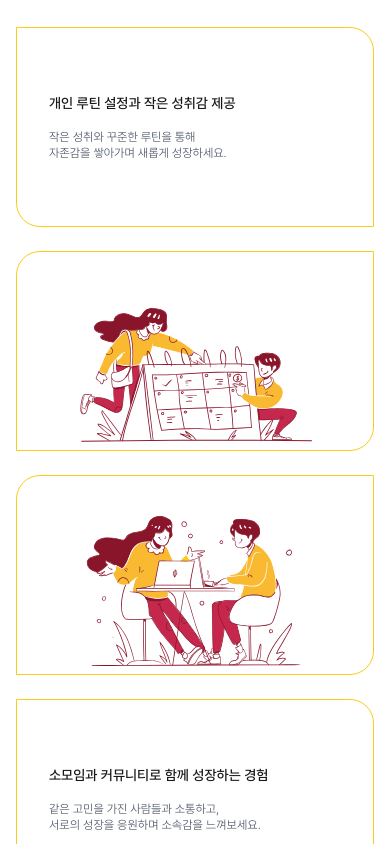
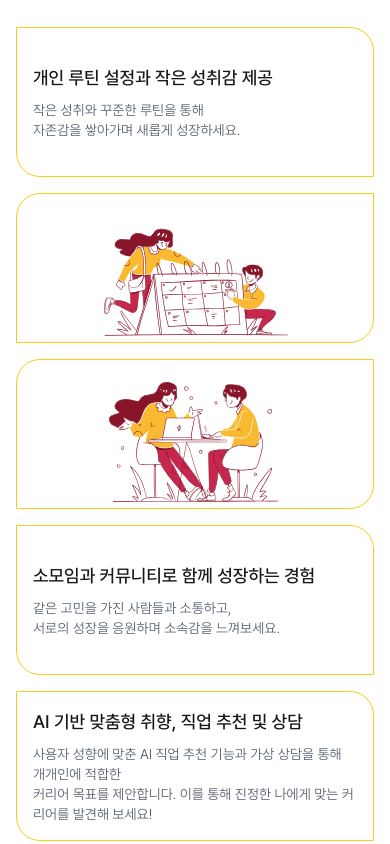
Before and after one commit to bellra-jin/NEETopia, a Next.js app: page / in a window 390 px wide. Shown: the part 1000-1844 px from the top of the page. Built offline with nearby package versions, Linux system fonts and the light colour scheme.

Commit message:
인틀롤 페이지 반응형 수정

```diff
--- a/src/app/page.jsx
+++ b/src/app/page.jsx
@@ -88,63 +88,73 @@ export default function Home() {
 
 
         {/* Features Section */}
-        <section className="max-w-6xl mx-auto grid grid-cols-1 md:grid-cols-2 lg:grid-cols-3 gap-6 py-12 md:py-24">
-          {/* First Feature */}
-          <div className="p-8 border border-yellow-400 rounded-tl-none rounded-tr-[24px] rounded-bl-[24px] rounded-br-none flex flex-col justify-center h-[200px] md:h-[250px] lg:h-[300px]">
-            <h3 className="font-medium text-left text-sm md:text-lg lg:text-2xl">
+        <section className="max-w-6xl mx-auto grid grid-cols-3 gap-4 md:gap-6 py-12 md:py-16 lg:py-24 px-0 md:px-4">
+          {/* First Section: Text on the left (75%) and Image on the right (25%) */}
+          <div
+            className="p-4 md:p-6 lg:p-8 border border-yellow-400 rounded-tl-none rounded-tr-[24px] rounded-bl-[24px] rounded-br-none flex flex-col justify-center col-span-3 md:col-span-2 h-[150px] md:h-[250px] lg:h-[300px]"
+          >
+            <h3 className="font-medium text-left text-lg md:text-xl lg:text-2xl">
               개인 루틴 설정과 작은 성취감 제공
             </h3>
-            <p className="text-gray-600 mt-4 text-left text-xs md:text-sm lg:text-lg font-light">
+            <p className="text-gray-600 mt-2 md:mt-3 lg:mt-4 text-left text-sm md:text-base lg:text-lg font-light">
               작은 성취와 꾸준한 루틴을 통해 <br />
               자존감을 쌓아가며 새롭게 성장하세요.
             </p>
           </div>
 
-          <div className="px-8 pt-8 pb-0 border border-yellow-400 rounded-tl-[24px] rounded-br-[24px] rounded-tr-none rounded-bl-none flex justify-center items-center h-[200px] md:h-[250px] lg:h-[300px]">
+          <div
+            className="px-4 md:px-6 lg:px-8 pt-4 md:pt-6 lg:pt-8 pb-0 border border-yellow-400 rounded-tl-[24px] rounded-br-[24px] rounded-tr-none rounded-bl-none flex justify-center items-center col-span-3 md:col-span-1 h-[150px] md:h-[250px] lg:h-[300px]"
+          >
             <img
               src="/images/01_daily.svg"
               alt="이미지 설명"
-              className="h-[150px] md:h-[200px] lg:h-[250px] w-auto"
+              className="h-[120px] md:h-[200px] lg:h-[250px] w-auto"
             />
           </div>
 
-          {/* Second Feature */}
-          <div className="px-8 pt-8 pb-0 border border-yellow-400 rounded-tl-[24px] rounded-br-[24px] rounded-tr-none rounded-bl-none flex justify-center items-center h-[200px] md:h-[250px] lg:h-[300px]">
+          {/* Second Section: Image on the left (25%) and Text on the right (75%) */}
+          <div
+            className="px-4 md:px-6 lg:px-8 pt-4 md:pt-6 lg:pt-8 pb-0 border border-yellow-400 rounded-tl-[24px] rounded-br-[24px] rounded-tr-none rounded-bl-none flex justify-center items-center col-span-3 md:col-span-1 h-[150px] md:h-[250px] lg:h-[300px]"
+          >
             <img
               src="/images/02_community.svg"
               alt="이미지 설명"
-              className="h-[150px] md:h-[200px] lg:h-[250px] w-auto"
+              className="h-[120px] md:h-[200px] lg:h-[250px] w-auto"
             />
           </div>
 
-          <div className="p-8 border border-yellow-400 rounded-tl-none rounded-tr-[24px] rounded-bl-[24px] rounded-br-none flex flex-col justify-center h-[200px] md:h-[250px] lg:h-[300px]">
-            <h3 className="font-medium text-left text-sm md:text-lg lg:text-2xl">
+          <div
+            className="p-4 md:p-6 lg:p-8 border border-yellow-400 rounded-tl-none rounded-tr-[24px] rounded-bl-[24px] rounded-br-none flex flex-col justify-center col-span-3 md:col-span-2 h-[150px] md:h-[250px] lg:h-[300px]"
+          >
+            <h3 className="font-medium text-left text-lg md:text-xl lg:text-2xl">
               소모임과 커뮤니티로 함께 성장하는 경험
             </h3>
-            <p className="text-gray-600 mt-4 text-left text-xs md:text-sm lg:text-lg font-light">
+            <p className="text-gray-600 mt-2 md:mt-3 lg:mt-4 text-left text-sm md:text-base lg:text-lg font-light">
               같은 고민을 가진 사람들과 소통하고, <br />
               서로의 성장을 응원하며 소속감을 느껴보세요.
             </p>
           </div>
 
-          {/* Third Feature */}
-          <div className="p-8 border border-yellow-400 rounded-tl-none rounded-tr-[24px] rounded-bl-[24px] rounded-br-none flex flex-col justify-center h-[200px] md:h-[250px] lg:h-[300px]">
-            <h3 className="font-medium text-left text-sm md:text-lg lg:text-2xl">
+          {/* Third Section: Text on the left (75%) and Image on the right (25%) */}
+          <div
+            className="p-4 md:p-6 lg:p-8 border border-yellow-400 rounded-tl-none rounded-tr-[24px] rounded-bl-[24px] rounded-br-none flex flex-col justify-center col-span-3 md:col-span-2 h-[150px] md:h-[250px] lg:h-[300px]"
+          >
+            <h3 className="font-medium text-left text-lg md:text-xl lg:text-2xl">
               AI 기반 맞춤형 취향, 직업 추천 및 상담
             </h3>
-            <p className="text-gray-600 mt-4 text-left text-xs md:text-sm lg:text-lg font-light">
-              사용자 성향에 맞춘 AI 직업 추천 기능과 가상 상담을 통해 개개인에
-              적합한 <br />
-              커리어 목표를 제안합니다. 이를 통해 진정한 나에게 맞는 커리어를
-              발견해 보세요!
+            <p className="text-gray-600 mt-2 md:mt-3 lg:mt-4 text-left text-sm md:text-base lg:text-lg font-light">
+              사용자 성향에 맞춘 AI 직업 추천 기능과 가상 상담을 통해 개개인에 적합한 <br />
+              커리어 목표를 제안합니다. 이를 통해 진정한 나에게 맞는 커리어를 발견해 보세요!
             </p>
           </div>
 
-          <div className="px-8 pt-8 pb-0 border border-yellow-400 rounded-tl-[24px] rounded-br-[24px] rounded-tr-none rounded-bl-none flex justify-center items-center h-[200px] md:h-[250px] lg:h-[300px]">
+          <div
+            className="px-4 md:px-6 lg:px-8 pt-4 md:pt-6 lg:pt-8 pb-0 border border-yellow-400 rounded-tl-[24px] rounded-br-[24px] rounded-tr-none rounded-bl-none flex justify-center items-center col-span-3 md:col-span-1 h-[150px] md:h-[250px] lg:h-[300px]"
+          >
             <img
               src="/images/03_ai.svg"
               alt="이미지 설명"
-              className="h-[150px] md:h-[200px] lg:h-[250px] w-auto"
+              className="h-[120px] md:h-[200px] lg:h-[250px] w-auto"
             />
           </div>
         </section>
```
